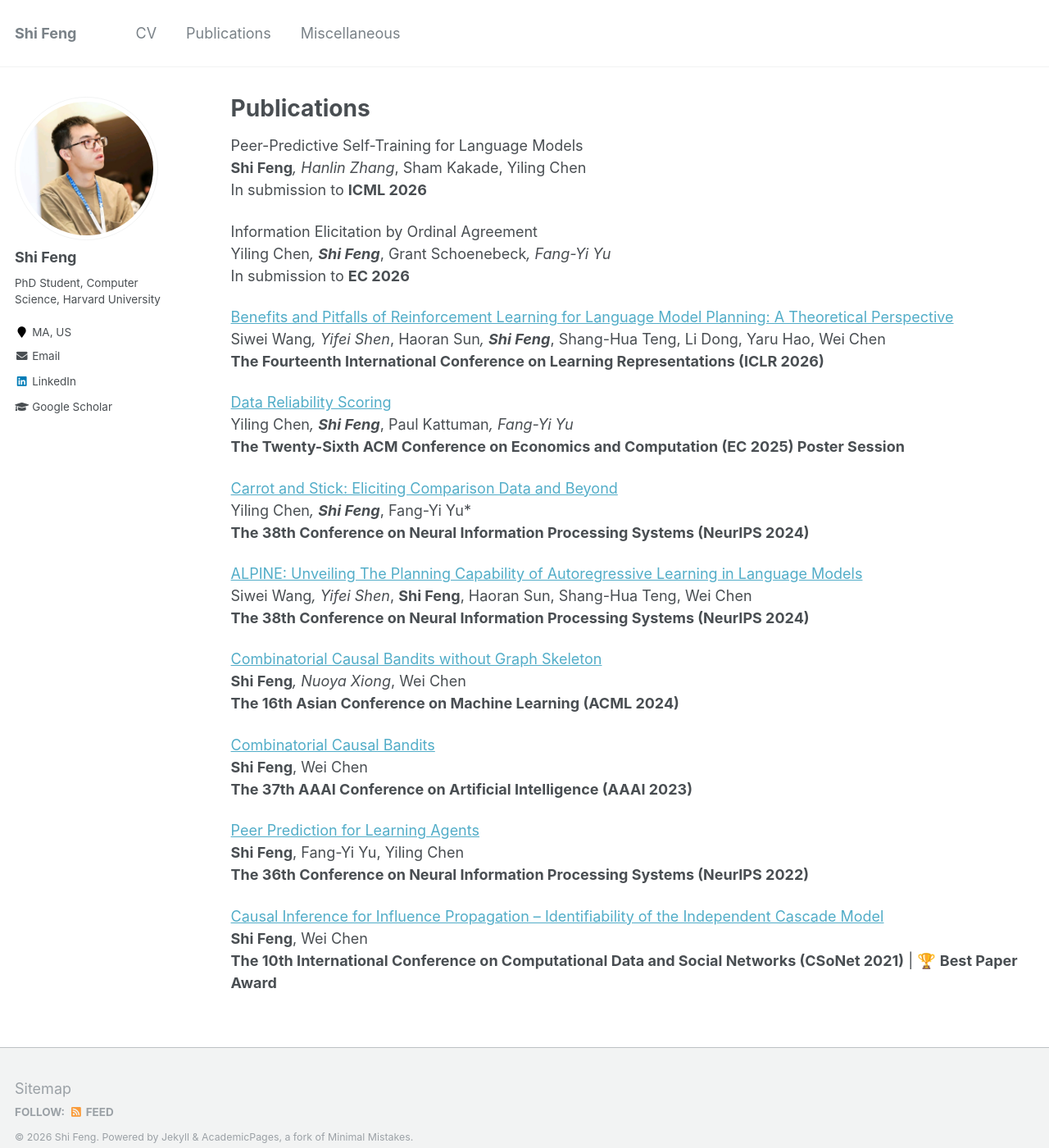
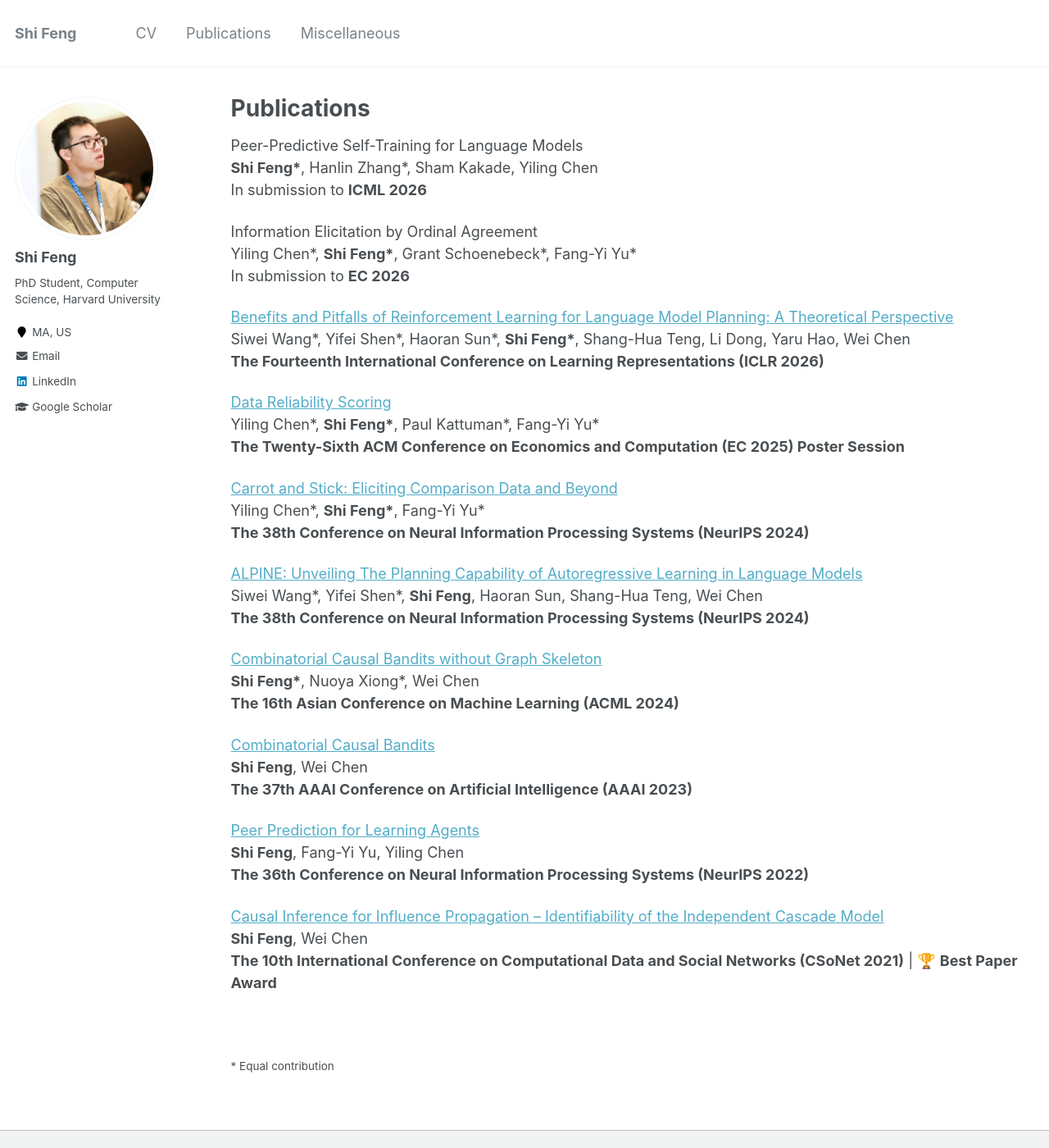
Before and after one commit to fengtony686/fengshi.link, a Jekyll site: the page built from _pages/publications.md, in a window 1280 px wide and 1400 px high. Shown: the whole window at 82% size. Built offline with Jekyll 4.4.1, drawn with Linux system fonts in a browser that asks for light colours.

Commit message:
Fix author formatting and add equal contribution note
Updated author formatting for consistency and added equal contribution note.

```diff
--- a/_pages/publications.md
+++ b/_pages/publications.md
@@ -16,31 +16,31 @@ author_profile: true
 {% endfor %} -->
 
 Peer-Predictive Self-Training for Language Models\\
-**Shi Feng***, Hanlin Zhang*, Sham Kakade, Yiling Chen\\
+**Shi Feng\***, Hanlin Zhang\*, Sham Kakade, Yiling Chen\\
 In submission to **ICML 2026**
 
 Information Elicitation by Ordinal Agreement\\
-Yiling Chen*, **Shi Feng***, Grant Schoenebeck*, Fang-Yi Yu*\\
+Yiling Chen\*, **Shi Feng\***, Grant Schoenebeck\*, Fang-Yi Yu\*\\
 In submission to **EC 2026**
 
 [Benefits and Pitfalls of Reinforcement Learning for Language Model Planning: A Theoretical Perspective](https://arxiv.org/abs/2509.22613)\\
-Siwei Wang*, Yifei Shen*, Haoran Sun*, **Shi Feng***, Shang-Hua Teng, Li Dong, Yaru Hao, Wei Chen\\
+Siwei Wang\*, Yifei Shen\*, Haoran Sun\*, **Shi Feng\***, Shang-Hua Teng, Li Dong, Yaru Hao, Wei Chen\\
 **The Fourteenth International Conference on Learning Representations (ICLR 2026)**
 
 [Data Reliability Scoring](https://arxiv.org/abs/2510.17085)\\
-Yiling Chen*, **Shi Feng***, Paul Kattuman*, Fang-Yi Yu*\\
+Yiling Chen\*, **Shi Feng\***, Paul Kattuman\*, Fang-Yi Yu\*\\
 **The Twenty-Sixth ACM Conference on Economics and Computation (EC 2025) Poster Session**
 
 [Carrot and Stick: Eliciting Comparison Data and Beyond](https://arxiv.org/abs/2410.23243)\\
-Yiling Chen*, **Shi Feng***, Fang-Yi Yu*\\
+Yiling Chen\*, **Shi Feng\***, Fang-Yi Yu\*\\
 **The 38th Conference on Neural Information Processing Systems (NeurIPS 2024)**
 
 [ALPINE: Unveiling The Planning Capability of Autoregressive Learning in Language Models](https://arxiv.org/abs/2405.09220)\\
-Siwei Wang*, Yifei Shen*, **Shi Feng**, Haoran Sun, Shang-Hua Teng, Wei Chen\\
+Siwei Wang\*, Yifei Shen\*, **Shi Feng**, Haoran Sun, Shang-Hua Teng, Wei Chen\\
 **The 38th Conference on Neural Information Processing Systems (NeurIPS 2024)**
 
 [Combinatorial Causal Bandits without Graph Skeleton](https://arxiv.org/abs/2301.13392)\\
-**Shi Feng***, Nuoya Xiong*, Wei Chen\\
+**Shi Feng\***, Nuoya Xiong\*, Wei Chen\\
 **The 16th Asian Conference on Machine Learning (ACML 2024)**
 
 [Combinatorial Causal Bandits](https://arxiv.org/abs/2206.01995)\\
@@ -54,3 +54,7 @@ Siwei Wang*, Yifei Shen*, **Shi Feng**, Haoran Sun, Shang-Hua Teng, Wei Chen\\
 [Causal Inference for Influence Propagation -- Identifiability of the Independent Cascade Model](https://arxiv.org/abs/2107.04224)\\
 **Shi Feng**, Wei Chen\\
 **The 10th International Conference on Computational Data and Social Networks (CSoNet 2021)** | 🏆 **Best Paper Award**
+
+<br>
+
+<small>\* Equal contribution</small>
```
